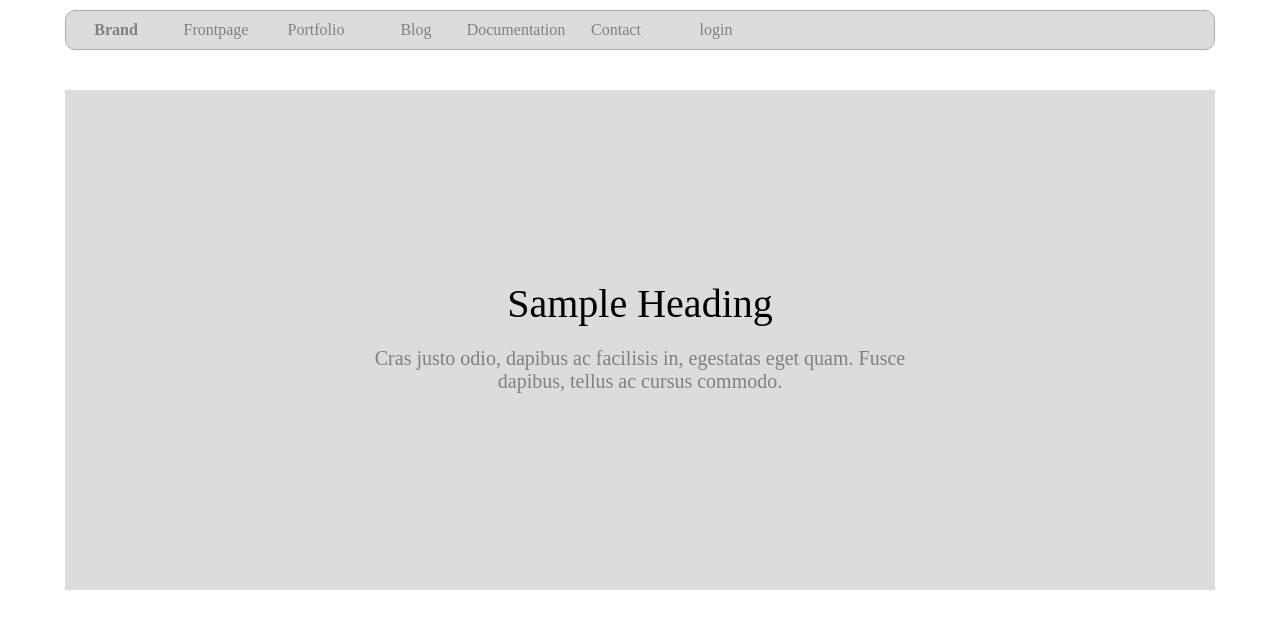
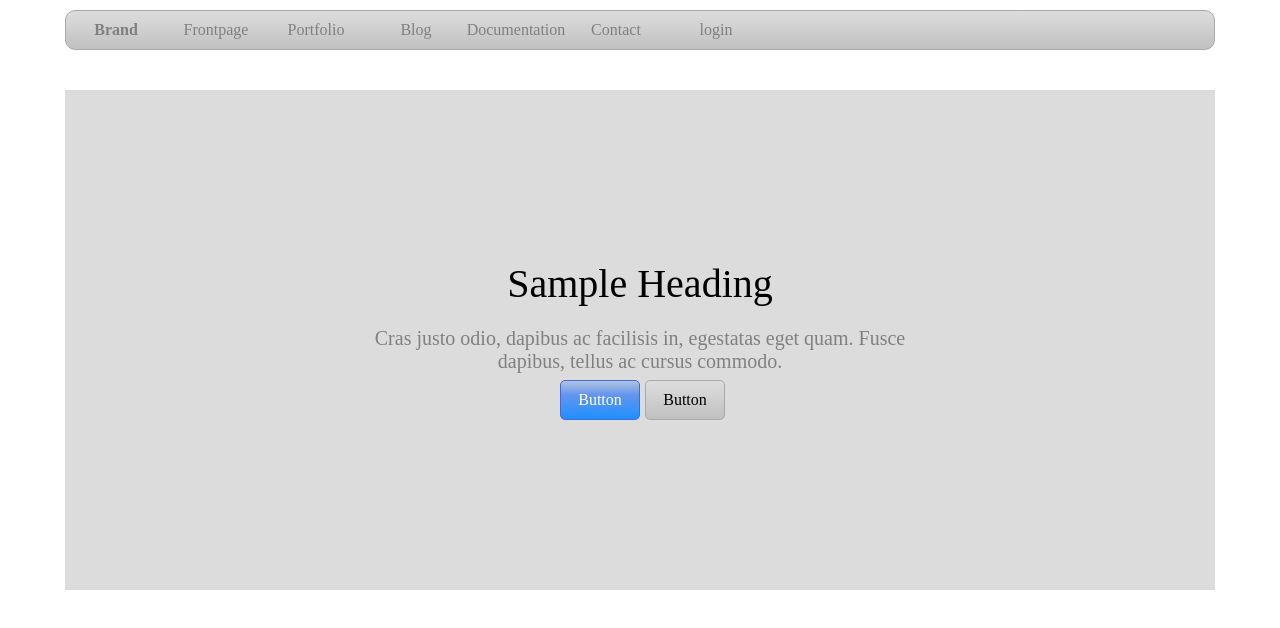
Before and after one commit to liakasjan/project, a website: page index.html in a window 1280 px wide. Drawn offline with Linux system fonts and the light colour scheme.

Commit message:
added button

```diff
--- a/index.html
+++ b/index.html
@@ -40,8 +40,15 @@
 				<p>Sample Heading</p>
 				<p>Cras justo odio, dapibus ac facilisis in, egestatas eget quam. Fusce <br>dapibus, tellus ac cursus commodo.</p>
 			</div>
-			<div class="button">
-
+			<div class="buttons">
+				<ul class="buttons">
+					<li class="button-color">
+						<a href="index.html">Button</a>
+					</li>
+					<li class="button">
+						<a href="index.html">Button</a>
+					</li>
+				</ul>
 			</div>
 		</div>
 
--- a/scr/styles/header.less
+++ b/scr/styles/header.less
@@ -15,7 +15,8 @@
 		&-ul {
 			width: 100%;
 			height: 40px;
-			background: #DCDCDC;
+			background: linear-gradient(to bottom, #DCDCDC 0%,
+				#D3D3D3 36%, #C0C0C0 100%);
 			border-radius: 10px;
 			border: 1px solid #A9A9A9;
 			display: flex;
```
Also changed, not shown: dist/css/style.css.
